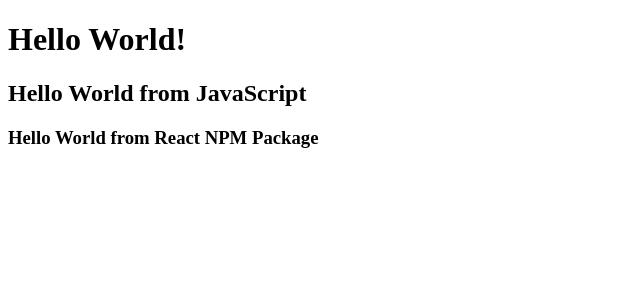
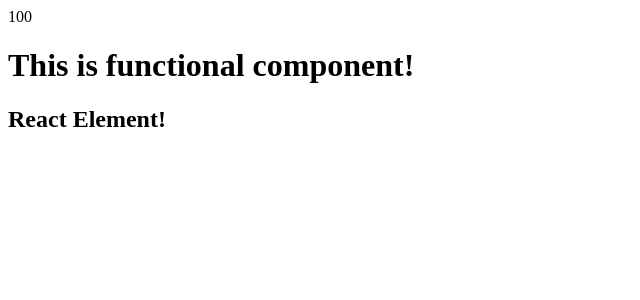
Before and after one commit to deepufilius/Render-Swiggy-API, a React (Vite) app: page / in a window 1280 px wide. Shown: the top 300 px of the page, without its empty margins (0-640 px from the left). Built offline with nearby package versions, Linux system fonts and the light colour scheme.

Commit message:
begin functional components

```diff
--- a/App.js
+++ b/App.js
@@ -1,16 +1,19 @@
 import React from "react";
 import ReactDOM from "react-dom/client";
 
-const h2 = document.createElement("h2");
+const reactElement = <h2>React Element!</h2>;
 
-h2.innerText = "Hello World from JavaScript";
+const number = 100;
 
-const rootElement = document.getElementById("root");
+const FunctionalComponent = ()=>(
+    <div>
+        {number}
+        <h1>This is functional component!</h1>
+        {reactElement}
+        {console.log("inside a component")}
+    </div>
+);
 
-rootElement.appendChild(h2);
+const root = ReactDOM.createRoot(document.getElementById("root"));
 
-const h3 = React.createElement("h3",{id:"section"},"Hello World from React NPM Package");
-
-const root = ReactDOM.createRoot(document.getElementById("root2"));
-
-root.render(h3);
+root.render(<FunctionalComponent/>);
--- a/index.html
+++ b/index.html
@@ -7,8 +7,8 @@
     <title>Swiggy API</title>
 </head>
 <body>
-    <h1>Hello World!</h1>
-    <div id="root"></div>
-    <div id="root2"></div>
+    <div id="root">
+        Not rendered
+    </div>
 </body>
 </html>
```
Also changed, not shown: 1 other file (tests, documents, lock files or other folders).
